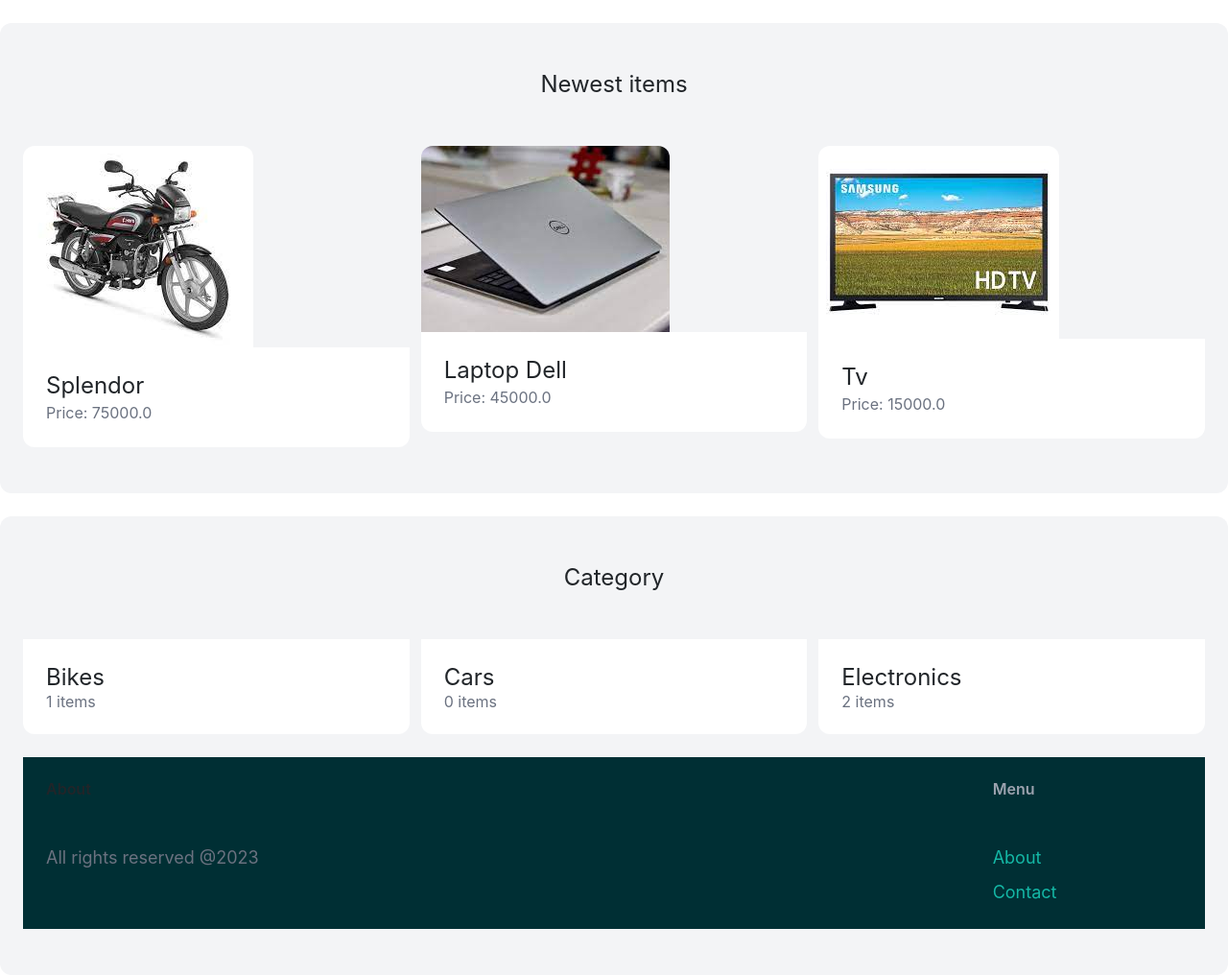
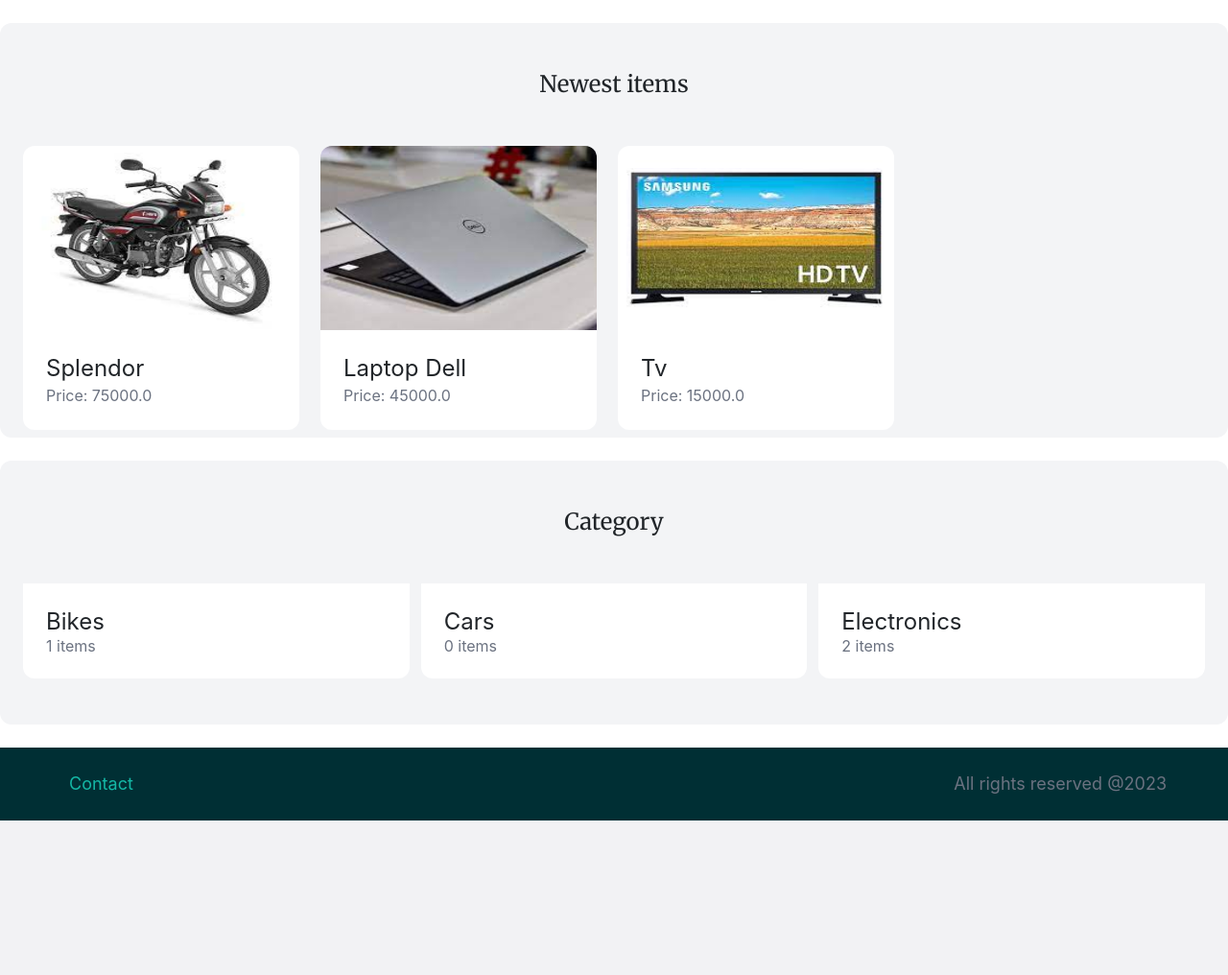
Before and after one commit to rutvikpatel12/MarketPlace, a Django app: page / in a window 1280 px wide. Shown: the part 77-1093 px from the top of the page at 96% size. After the commit the page ends 932 px from the top, so only its background shows below. Run offline with Django 4.2, Linux system fonts and the light colour scheme; data comes from the database, SQL or seed files in the repository; some libraries are stand-ins or nearby versions.

Commit message:
Completed

```diff
--- a/core/templates/base.html
+++ b/core/templates/base.html
@@ -14,6 +14,10 @@
     <link rel="stylesheet" href="https://cdnjs.cloudflare.com/ajax/libs/font-awesome/5.15.4/css/fontawesome.min.css" />
     <link rel="stylesheet" href="https://cdnjs.cloudflare.com/ajax/libs/font-awesome/5.15.4/css/all.min.css" />
     <script src="https://cdn.tailwindcss.com"></script>
+
+
+    <link rel="stylesheet" href="https://fonts.googleapis.com/css2?family=Merriweather&display=swap">
+    {% block style %}
     <style>
         .dropdown {
             position: relative;
@@ -59,7 +63,12 @@
             opacity: 1;
             z-index: 1;
         }
+
+        .ff {
+            font-family: 'Merriweather', serif;
+        }
     </style>
+    {% endblock style %}
 </head>
 
 <body>
@@ -103,19 +112,15 @@
     </div>
 
     <footer class="mt-6 py-6 px-6 flex justify-between bg-gray-800" style="background: rgb(0, 47,52);">
-        <div class="w-2/3 pr-10">
-            <h3 class="mb-5 font-semibold text-gary-200">About</h3>
+        <div class="w-2/3">
+            <ul class="space-y-2">
+                <li>
+                    <a href="{% url 'contact' %}" class="text-lg px-5 text-teal-500 hover:text-teal-700">Contact</a>
+                </li>
+            </ul>
+        </div>
+        <div class="pr-10">
             <p class="text-lg text-gray-500">All rights reserved @2023</p>
-        </div>
-
-        <div class="w-1/6">
-            <h3 class="mb-5 font-semibold text-gray-400">Menu</h3>
-
-            <ul class="space-y-2">
-                <li><a href="#" class="text-lg text-teal-500 hover:text-teal-700">About</a></li>
-                <li><a href="{% url 'contact' %}" class="text-lg text-teal-500 hover:text-teal-700">Contact</a></li>
-
-            </ul>
         </div>
     </footer>
 </body>
--- a/core/templates/index.html
+++ b/core/templates/index.html
@@ -5,16 +5,16 @@
 {% block content %}
 
 <div class="mt-6 px-6 py-12 bg-gray-100 rounded-xl">
-    <h2 class="mb-12 text-2xl text-center">Newest items</h2>
+    <h2 class="mb-12 text-2xl text-center ff">Newest items</h2>
 
-    <div class="grid grid-cols-3 gap-3">
+    <div class="grid grid-cols-4 gap-2">
         {% for item in items %}
-        <div>
+        <div class="h-64 w-72">
             <a href="{% url 'item:detail' item.id %}">
                 <div>
-                    <img src="{{item.image.url}}" class="rounded-t-xl">
+                    <img src="{{item.image.url}}" class="rounded-t-xl w-full h-48 w-48">
                 </div>
-                <div class="p-6 bg-white rounded-b-xl">
+                <div class="p-4 bg-white rounded-b-xl">
                     <h2 class="text-2xl">{{item.name}}</h2>
                     <p class="text-gray-500">Price: {{item.price}}</p>
                 </div>
@@ -25,18 +25,17 @@
 </div>
 
 <div class="mt-6 px-6 py-12 bg-gray-100 rounded-xl">
-    <h2 class="mb-12 text-2xl text-center">Category</h2>
+    <h2 class="mb-12 text-2xl text-center ff">Category</h2>
 
     <div class="grid grid-cols-3 gap-3">
         {% for category in categories %}
         <div>
-            <a href="#">
-                <div class="p-6 bg-white rounded-b-xl">
-                    <h2 class="text-2xl">{{category.name}}</h2>
-                    <h2 class="text-gray-500">{{category.items.count}} items</h2>
-                </div>
-            </a>
+            <div class="p-6 bg-white rounded-b-xl">
+                <h2 class="text-2xl">{{category.name}}</h2>
+                <h2 class="text-gray-500">{{category.items.count}} items</h2>
+            </div>
         </div>
         {% endfor %}
-
-        {% endblock content %}
+    </div>
+</div>
+{% endblock content %}
--- a/core/templates/login.html
+++ b/core/templates/login.html
@@ -27,7 +27,8 @@
             {{form.non_field_errors}}
         </div>
         {% endif %}
-        <button class="py-4 px-8 text-lg bg-teal-500 hover:bg-teal-700 rounded-xl text-white">Submit</button>
+        <button class="py-4 px-8 text-lg bg-teal-500 hover:bg-teal-700 rounded-xl text-white flex space-x-4">Submit</button>
+        <a class="flex flex-row-reverse " href="{% url 'password_reset' %}">Forget Password</a>
     </form>
 </div>
 {% endblock content %}
--- /dev/null
+++ b/core/templates/password_reset_subject.txt
@@ -0,0 +1 @@
+Open-Chat password reset
--- a/core/urls.py
+++ b/core/urls.py
@@ -15,6 +15,17 @@ urlpatterns = [
     path('signup/',views.signin,name='signup'),
     path('login/',auth_views.LoginView.as_view(template_name='login.html',authentication_form=LoginForm),name='login'),
     path('signout/',views.signout,name='signout'),
-    # path('profile/',views.profile,name='profile'),
+
+    path('password_change/done/',auth_views.PasswordChangeDoneView.as_view(template_name='password_change_done.html'),name='password_change_done'),
+
+    path('password_change/',auth_views.PasswordChangeView.as_view(template_name='password_change.html'),name='password_change'),
+
+    path('password_reset/done/',auth_views.PasswordResetCompleteView.as_view(template_name='password_reset_done.html'),name='password_reset_done'),
+
+    path('reset/<uidb64>/<token>/',auth_views.PasswordResetConfirmView.as_view(),name='password_reset_confirm'),
+
+    path('password_reset/',auth_views.PasswordResetView.as_view(),name='password_reset'),
+
+    path('reset/done/',auth_views.PasswordResetCompleteView.as_view(template_name="password_reset_complete.html"),name='password_reset_complete'),
 
 ] + static(settings.MEDIA_URL,document_root=settings.MEDIA_ROOT)
--- a/item/templates/items.html
+++ b/item/templates/items.html
@@ -29,12 +29,12 @@
     </div>
 
     <div class="col-span-3">
-        <div class="grid grid-cols-3 gap-3">
+        <div class="grid grid-cols-3 gap-2">
             {% for item in items %}
-            <div>
+            <div class="h-64 w-72">
                 <a href="{% url 'item:detail' item.id %}">
                     <div>
-                        <img src="{{item.image.url}}" class="rounded-t-xl">
+                        <img src="{{item.image.url}}" class="rounded-t-xl w-full h-32 w-48">
                     </div>
                     <div class="p-6 bg-white rounded-b-xl">
                         <h2 class="text-2xl">{{item.name}}</h2>
```
Also changed, not shown: core/templates/password_change_done.html (added, +11 -0 lines), core/templates/password_reset.html (added, +17 -0 lines), core/templates/password_reset_complete.html (added, +11 -0 lines), core/templates/password_reset_done.html (added, +21 -0 lines), core/templates/password_reset_email.html (added, +12 -0 lines), dashboard/templates/dash/profile.html (+4 -4 lines), item/templates/details.html (+7 -7 lines), puddle/settings.py (+11 -0 lines), media/item_images/car1_39Xj9yB.jpg (added), media/item_images/car1_s2shUR1.jpg (added). Lines whose indentation alone changed are shown as unchanged.
